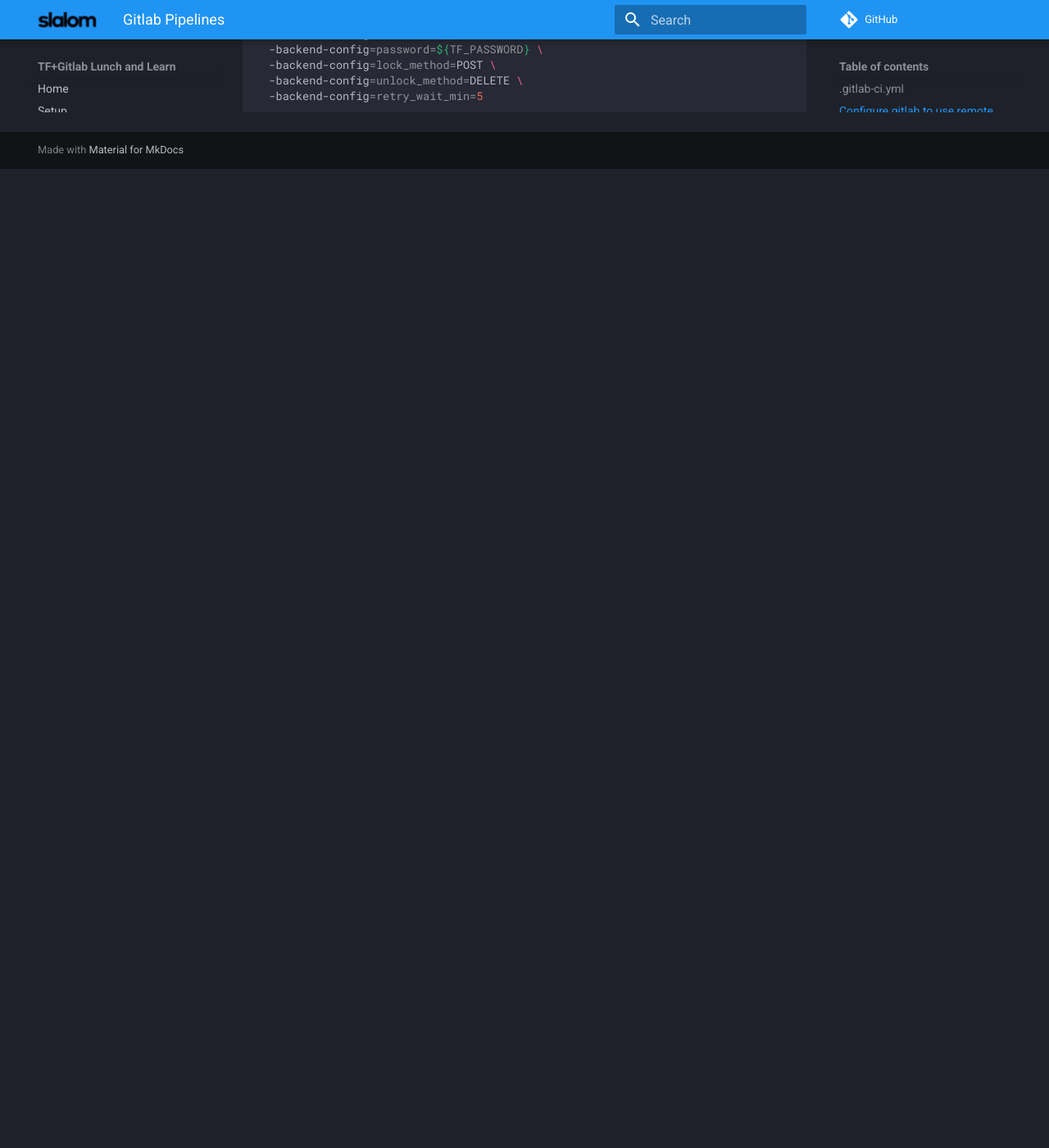
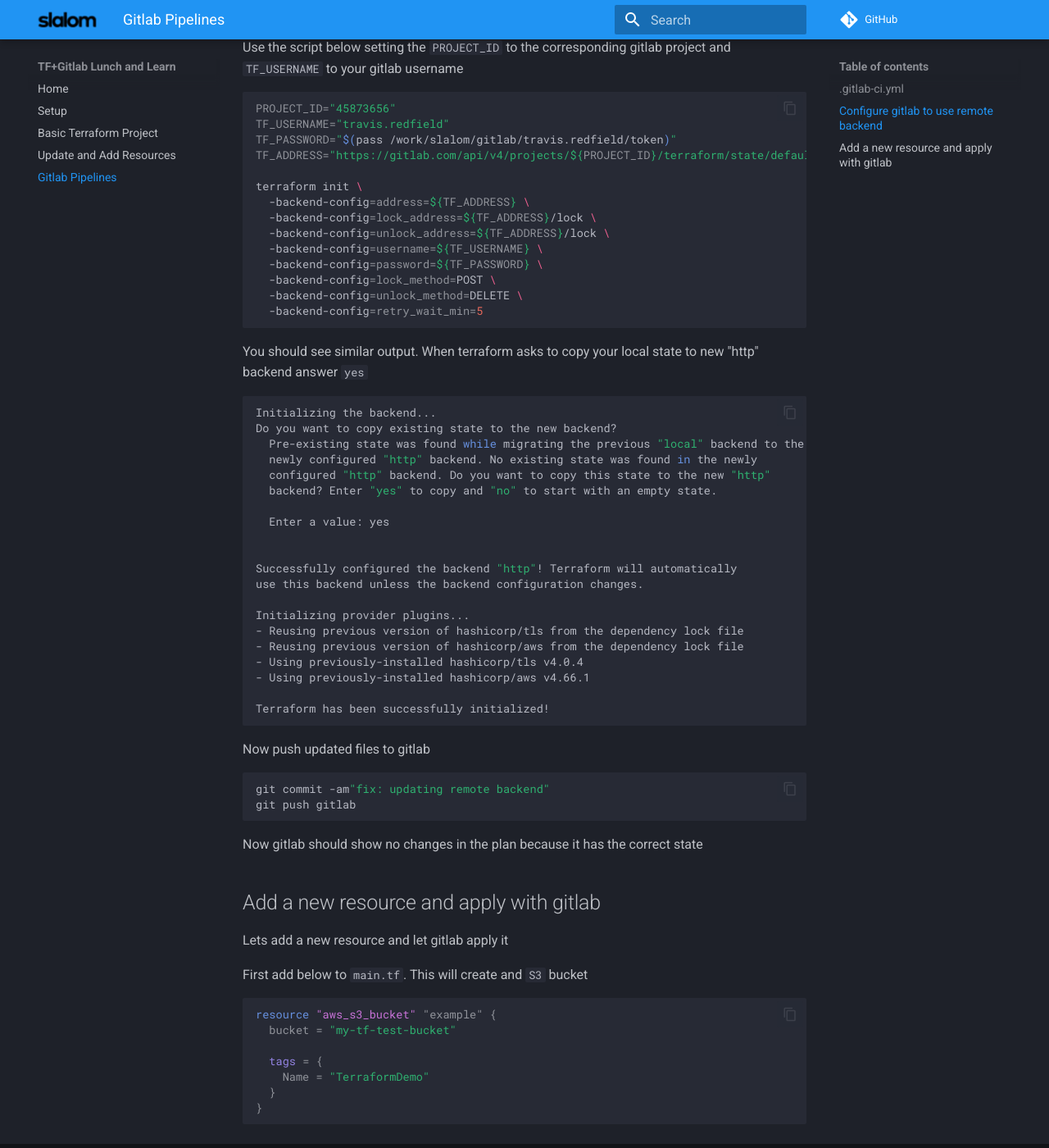
Before and after one commit to tredfield/terraform-lnl, an MkDocs documentation site: the page built from docs/gitlab.md, in a window 1280 px wide and 1400 px high, scrolled down 1410 px. Shown: the whole window at 82% size. Built offline with MkDocs 1.6.1 and Material for MkDocs 9.7.7, drawn with Linux system fonts in a browser that asks for light colours; comment, search, counter and statistics services are not loaded; before the commit the page ends 1616 px from its top, so only the background shows below that; some of the changed text lies outside the part shown.

Commit message:
fix: configure s3 bucket

````diff
--- a/docs/gitlab.md
+++ b/docs/gitlab.md
@@ -12,15 +12,27 @@
 !!! tip
     Gitlab also needs to access your AWS account. There are several ways to do this. The easiest being setting CI/CD variables for `AWS_ACCESS_KEY_ID` and `AWS_SECRET_ACCESS_KEY`. However, there are more secure ways and your client may have already integrated AWS with Gitlab
 
-Here is our `.gitlab-ci.yml` file
+Configure below in `.gitlab-ci.yml` file
 
 ```yml
-put here
+include:
+  - template: Terraform.latest.gitlab-ci.yml
 ```
+
+Wait, that is it? Yes. Gitlab has all the jobs necessary in the above template
 
 Ok lets push this to gitlab and see what happens
 
-We see it is runs a plan but wants to re-create all the resources. Gitlab doesn't know about the resources we have created because by default we have been using local state. Lets fix that!
+```bash
+git checkout -b feature/demo-gitlab
+git commit -am"fix: add .gitlab-ci.yml"
+git push gitlab
+```
+
+!!! warning
+    It runs a plan but terraform wants to re-create all the resources
+
+Terraform doesn't know about the resources we have created because we have been using local state. Lets fix that!
 
 ## Configure gitlab to use remote backend
 
@@ -54,3 +66,53 @@
   -backend-config=unlock_method=DELETE \
   -backend-config=retry_wait_min=5
 ```
+
+You should see similar output. When terraform asks to copy your local state to new "http" backend answer `yes`
+
+```bash
+Initializing the backend...
+Do you want to copy existing state to the new backend?
+  Pre-existing state was found while migrating the previous "local" backend to the
+  newly configured "http" backend. No existing state was found in the newly
+  configured "http" backend. Do you want to copy this state to the new "http"
+  backend? Enter "yes" to copy and "no" to start with an empty state.
+
+  Enter a value: yes
+
+
+Successfully configured the backend "http"! Terraform will automatically
+use this backend unless the backend configuration changes.
+
+Initializing provider plugins...
+- Reusing previous version of hashicorp/tls from the dependency lock file
+- Reusing previous version of hashicorp/aws from the dependency lock file
+- Using previously-installed hashicorp/tls v4.0.4
+- Using previously-installed hashicorp/aws v4.66.1
+
+Terraform has been successfully initialized!
+```
+
+Now push updated files to gitlab
+
+```bash
+git commit -am"fix: updating remote backend"
+git push gitlab
+```
+
+Now gitlab should show no changes in the plan because it has the correct state
+
+## Add a new resource and apply with gitlab
+
+Lets add a new resource and let gitlab apply it
+
+First add below to `main.tf`. This will create and `S3` bucket
+
+```hcl
+resource "aws_s3_bucket" "example" {
+  bucket = "my-tf-test-bucket"
+
+  tags = {
+    Name = "TerraformDemo"
+  }
+}
+```
````
Also changed, not shown: 1 other file.
